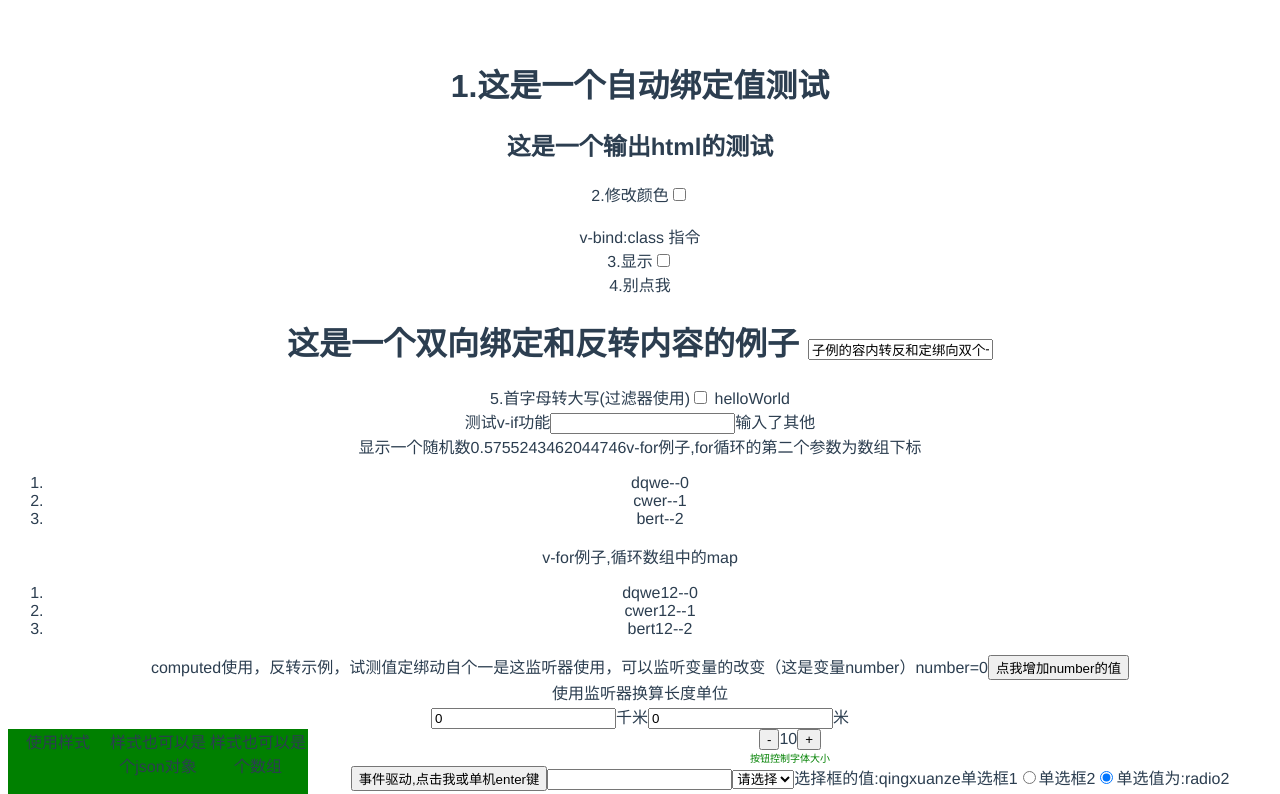
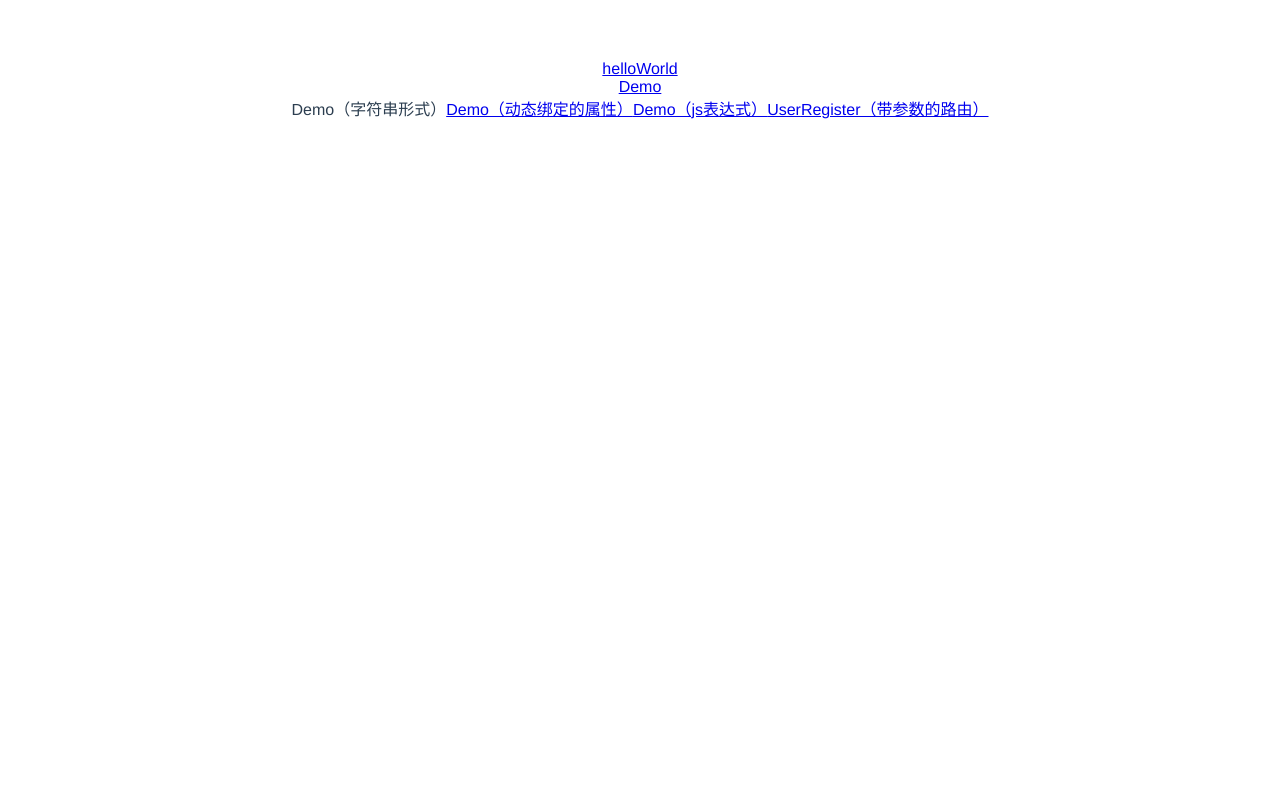
Before and after one commit to MinTiang/myVue, a Vue app: page /#/ in a window 1280 px wide. Shown: the top 794 px of the page. Built offline with nearby package versions, Linux system fonts and the light colour scheme.

Commit message:
又多了点东西

```diff
--- a/package.json
+++ b/package.json
@@ -15,7 +15,8 @@
   },
   "dependencies": {
     "vue": "^2.5.2",
-    "vue-router": "^3.0.1"
+    "vue-router": "^3.0.1",
+    "axios": "^0.19.1"
   },
   "devDependencies": {
     "autoprefixer": "^7.1.2",
--- a/src/App.vue
+++ b/src/App.vue
@@ -1,13 +1,45 @@
 <template>
   <div id="app">
     <!-- <img src="./assets/logo.png"> -->
+
+    <!-- 使用 router-link 组件来导航. -->
+    <!-- 通过传入 `to` 属性指定链接. -->
+    <!-- <router-link> 默认会被渲染成一个 `<a>` 标签 -->
+    <router-link to="/helloWorld">helloWorld</router-link><br>
+    <router-link to="/demo">Demo</router-link><br>
+    <!-- 这里的to的值是一个字符串不是链接 -->
+    <!-- 设置 replace 属性的话，当点击时，会调用 router.replace() 而不是 router.push()，导航后不会留下 history 记录。 -->
+    <router-link to="demo" tag="label" active-class="_active" exact-active-class="exact-active">Demo（字符串形式）</router-link>
+    <router-link :to="demo">Demo（动态绑定的属性）</router-link>
+    <!-- js表达式 -->
+    <router-link :to="{ path: 'demo' }">Demo（js表达式）</router-link>
+    <!-- 命名的路由（这个没搞懂要干什么） -->
+    <router-link :to="{ name: 'demo', params: { userId: 123 }}">User</router-link>
+
+    <!-- router-link的一些属性
+    replace:导航后不会留下history记录
+    append:加上这个属性就是相对路径(/当前路径/导航的路径),不加就是根路径
+    tag:把 router-link 渲染成那种标签,默认是<a>
+    active-class:链接激活时使用的CSS类名
+    exact-active-class:配置当链接被精确匹配的时候应该激活的 class
+    event:声明可以用来触发导航的事件。可以是一个字符串或是一个包含字符串的数组 -->
+
+    <!-- 带查询参数，下面的结果为 /register?plan=private -->
+    <router-link :to="{ path: 'register', query: { plan: 'private' }}">Register（带参数的路由）</router-link>
+    <!-- 路由出口 -->
+    <!-- 路由匹配到的组件将渲染在这里 -->
     <router-view />
   </div>
 </template>
 
 <script>
 export default {
-  name: 'App'
+  name: 'App',
+  data () {
+    return {
+      demo: '/demo1'
+    }
+  }
 }
 </script>
 
@@ -20,4 +52,10 @@ export default {
   color: #2c3e50;
   margin-top: 60px;
 }
+._active {
+  background-color: red;
+}
+.exact-active {
+  background-color: yellow;
+}
 </style>
--- a/src/components/Demo.vue
+++ b/src/components/Demo.vue
@@ -45,8 +45,8 @@
     <label>监听器使用，可以监听变量的改变（这是变量number）number={{number}}</label>
     <input type="button" value="点我增加number的值" @click="number++"><br>
     <label>使用监听器换算长度单位</label><br>
-    <input type="text" v-model="kilometers"><label>千米</label>
-    <input type="text" v-model="meters" /><label>米</label><br>
+    <input type="text" v-model.number="kilometers"><label>千米</label>
+    <input type="text" v-model.number="meters" /><label>米</label><br>
     <div v-bind:class="{active:active,'text_danger':hasError}">使用样式</div>
     <div v-bind:class="cssObject">样式也可以是个json对象</div>
     <div v-bind:class="[activeCss,text_dangerCss]">样式也可以是个数组</div>
@@ -76,11 +76,13 @@
     <component4 @increment="increment"></component4>
     <component4 @increment="increment"></component4><br>
     <input type="text" v-focus><br>
+    <span v-directive2="{text:'我的自定义指令',bcolor:'green',color:'white'}"></span>
   </div>
 </template>
 
 <script>
 import Vue from 'vue'
+import axios from 'axios'
 export default {
   name: 'Demo',
   data () {
@@ -186,6 +188,20 @@ export default {
     'component2': {
       template: '<span>自定义组件2：这是一个局部组件，定义在实例中</span>' // 不知道为啥页面不显示，可能是因为这个页面不是示例而是模块把
     }
+  },
+  directives: {
+    focus: {
+      inserted: function (el) {
+        el.focus()
+      }
+    }
+  },
+  mounted () {
+    axios.get('https://weixintest.xacbank.com.cn/xasale/token')
+      .then(response => (this.msg = response))
+      .catch(function (error) {
+        console.log(error)
+      })
   }
 }
 Vue.component('component1', {
@@ -213,11 +229,16 @@ Vue.component('component4', {
     }
   }
 })
-// 自定义指令，非常好玩，加载dom就获取到焦点
+// 自定义全局指令，非常好玩，加载dom就获取到焦点
 Vue.directive('focus', {
   inserted: function (el) {
     el.focus()
   }
+})
+Vue.directive('directive2', function (el, binding) {
+  el.innerHTML = binding.value.text
+  el.style.backgroundColor = binding.value.bcolor
+  el.style.color = binding.value.color
 })
 </script>
 
--- a/src/main.js
+++ b/src/main.js
@@ -9,7 +9,9 @@ Vue.config.productionTip = false
 /* eslint-disable no-new */
 new Vue({
   el: '#app',
-  router,
-  components: { App },
+  router, // 相当于 router: router
+  components: {
+    App
+  },
   template: '<App/>'
 })
--- a/src/router/index.js
+++ b/src/router/index.js
@@ -4,15 +4,23 @@ import HelloWorld from '@/components/HelloWorld'
 import Demo from '@/components/Demo'
 
 Vue.use(Router)
-
+// 2. 定义路由
+// 每个路由应该映射一个组件。 其中"component" 可以是
+// 通过 Vue.extend() 创建的组件构造器，
+// 或者，只是一个组件配置对象。
+// 我们晚点再讨论嵌套路由。
 export default new Router({
   routes: [{
     path: '/helloWorld',
     name: 'HelloWorld',
     component: HelloWorld
   }, {
-    path: '/',
+    path: '/demo',
     name: 'Demo',
     component: Demo
+  }, { // 这里引用的就是一个自定义组件
+    path: '/component4',
+    name: 'component4',
+    component: Demo.components.component2
   }]
 })
```
